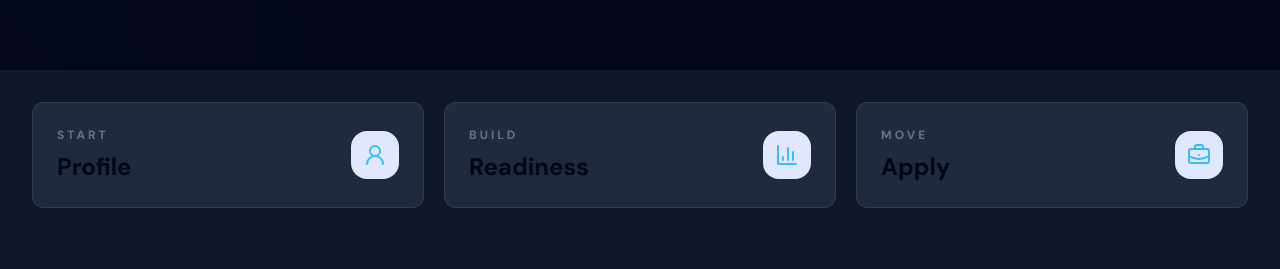
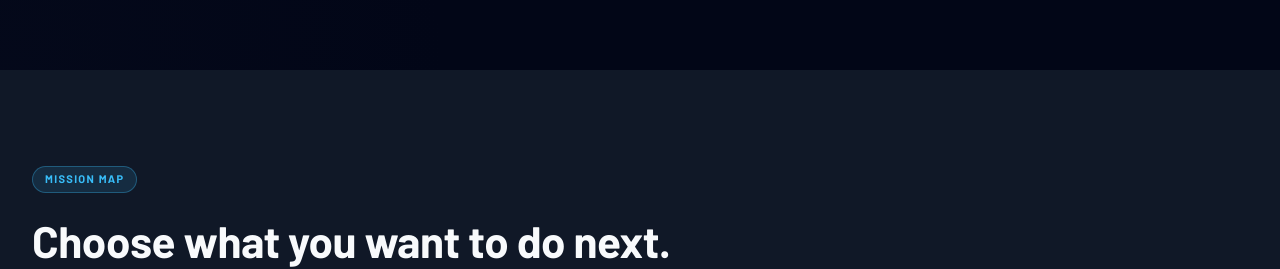
Before and after one commit to sashadman/forge, a Next.js app: page /career-seeker in a window 1280 px wide. Shown: the part 548-817 px from the top of the page. Built offline with nearby package versions, Linux system fonts and the light colour scheme; no server answers.

Commit message:
Remove decorative career seeker cards

```diff
--- a/app/career-seeker/page.tsx
+++ b/app/career-seeker/page.tsx
@@ -2,7 +2,6 @@ import type { Metadata } from 'next'
 import Link from 'next/link'
 import {
   ArrowRight,
-  BarChart3,
   BriefcaseBusiness,
   Compass,
   GraduationCap,
@@ -116,12 +115,6 @@ export default function CareerSeekerPage() {
 
       <ThemedPublicSection className="pb-20">
         <div className="section-shell">
-          <section className="grid gap-5 pt-8 md:grid-cols-3">
-            <StatCard label="Start" value="Profile" icon={<UserRound />} />
-            <StatCard label="Build" value="Readiness" icon={<BarChart3 />} />
-            <StatCard label="Move" value="Apply" icon={<BriefcaseBusiness />} />
-          </section>
-
           <section className="section-padding">
             <div className="max-w-3xl">
               <p className="eyebrow">Mission map</p>
@@ -178,31 +171,3 @@ export default function CareerSeekerPage() {
     </ThemedPublicPage>
   )
 }
-
-function StatCard({
-  label,
-  value,
-  icon,
-}: {
-  label: string
-  value: string
-  icon: React.ReactNode
-}) {
-  return (
-    <div className="content-panel">
-      <div className="flex items-center justify-between gap-4">
-        <div>
-          <p className="text-xs font-black uppercase tracking-[0.25em] text-slate-500">
-            {label}
-          </p>
-
-          <p className="mt-2 text-2xl font-black text-slate-950">{value}</p>
-        </div>
-
-        <div className="flex h-12 w-12 items-center justify-center rounded-2xl bg-indigo-100 text-indigo-700">
-          {icon}
-        </div>
-      </div>
-    </div>
-  )
-}
```
